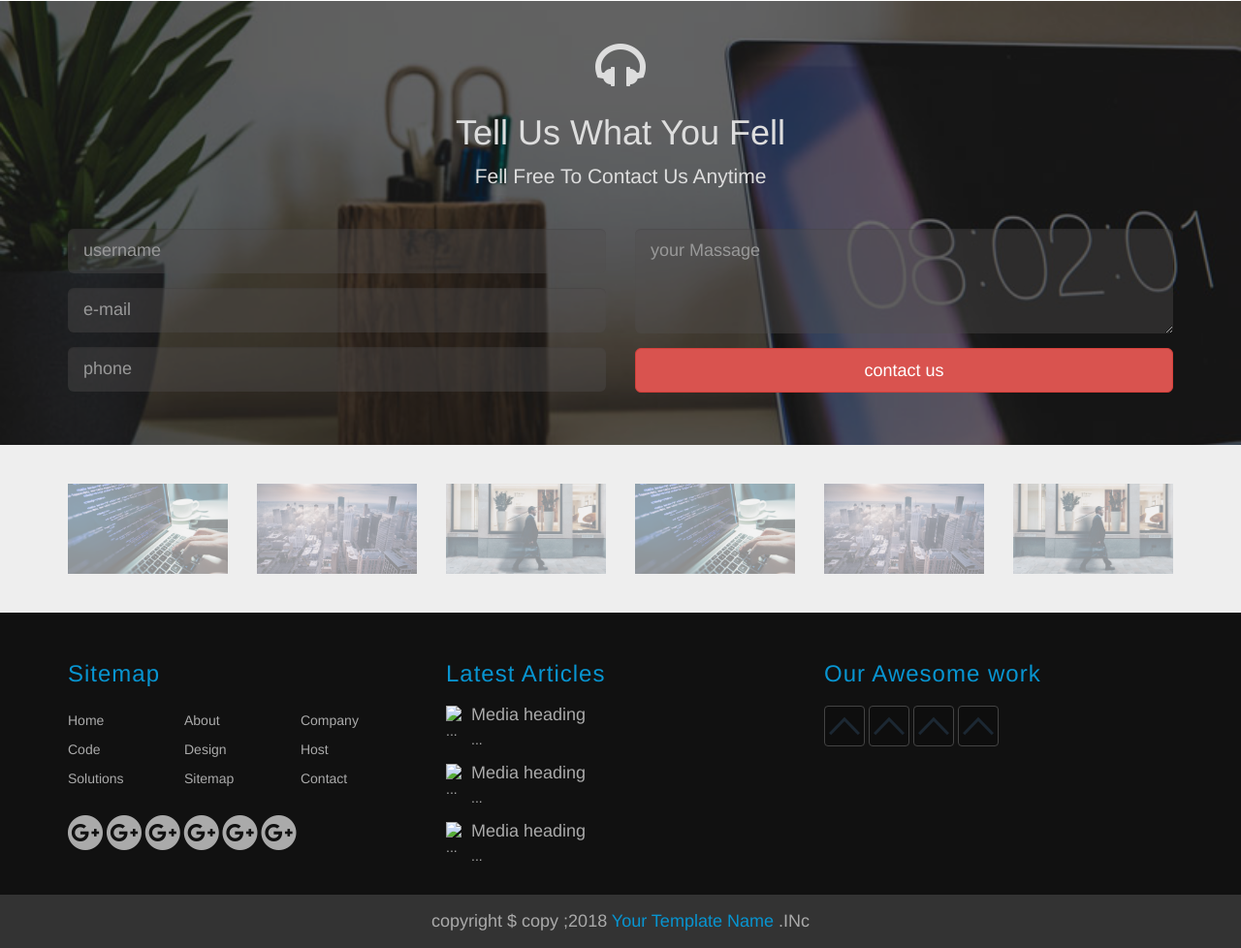
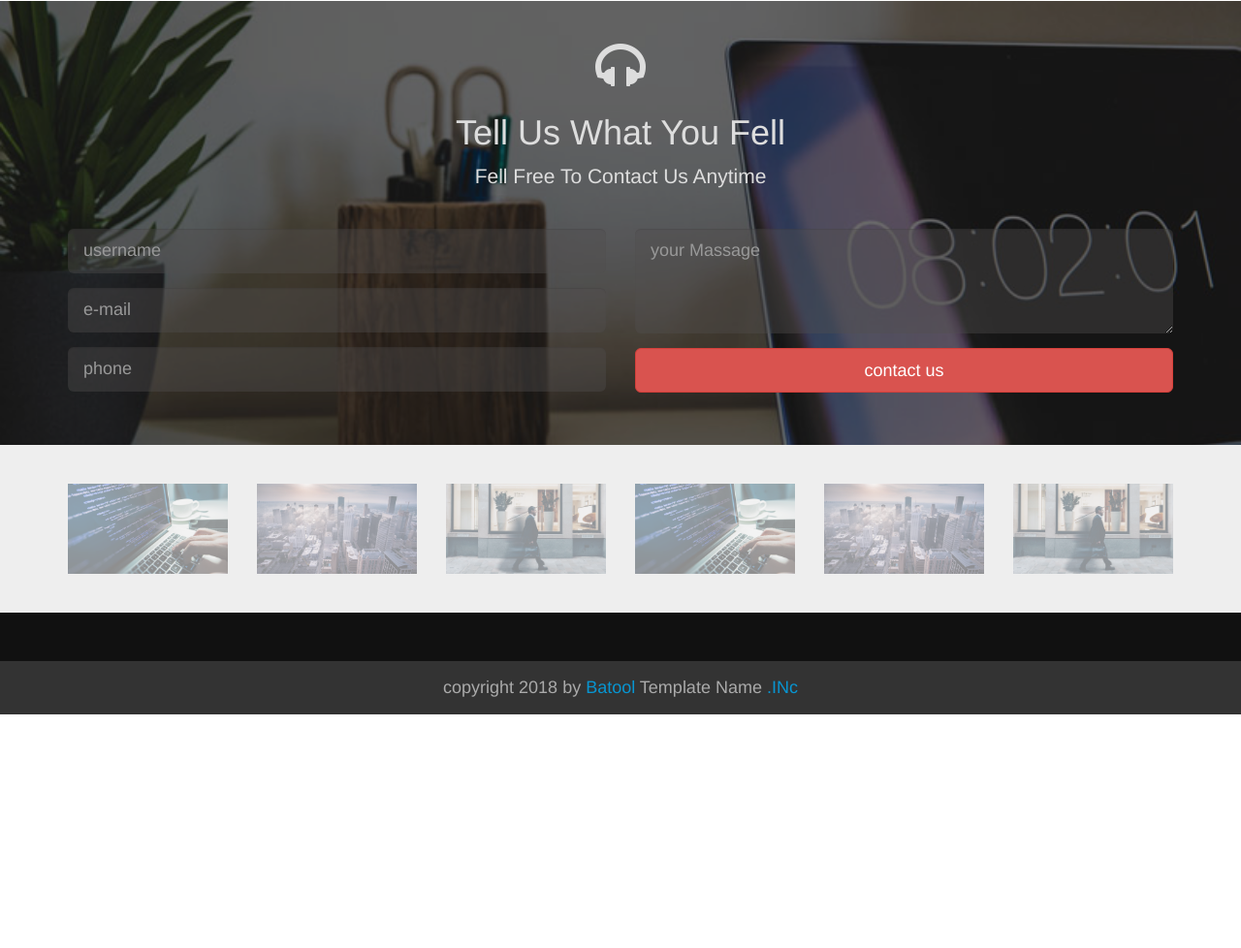
Before and after one commit to BatoolNasser96/Currencies, a plain HTML site: page index.html in a window 1280 px wide. Shown: the part 4172-5150 px from the top of the page at 97% size. After the commit the page ends 4909 px from the top, so only its background shows below. Drawn offline with Linux system fonts and the light colour scheme.

Commit message:
Add files via upload

```diff
--- a/index.html
+++ b/index.html
@@ -218,7 +218,8 @@
           </ol>
         <!-- End testimonials carousel -->
 
-       </div>
+            </div>
+          </div>
       </section>
 <!--end section Testimonials -->
 
@@ -291,7 +292,7 @@
             </div>
             </div>
     </div>
-  </div>
+
 </section>
 <!-- end section Price Table  -->
 
@@ -533,94 +534,19 @@
 
 <!-- start section  footer     -->
 <section class="footer">
-  <div class="container">
-    <div class="row">
-          <div class="col-lg-4 col-md-6">
-            <h3>Sitemap</h3>
-            <ul class="list-unstyled three-columns">
-              <li>Home</li>
-              <li>About</li>
-              <li>Company</li>
-              <li>Code</li>
-              <li>Design</li>
-              <li>Host</li>
-              <li>Solutions</li>
-              <li>Sitemap</li>
-              <li>Contact</li>
-            </ul>
-            <ul class="list-unstyled  social-list">
-                <a href="#"><i class="fa fa-google-plus-circle fa-3x"></i> </a>
-                <a href="#"><i class="fa fa-google-plus-circle fa-3x"></i> </a>
-                <a href="#"><i class="fa fa-google-plus-circle fa-3x"></i> </a>
-                <a href="#"><i class="fa fa-google-plus-circle fa-3x"></i> </a>
-                <a href="#"><i class="fa fa-google-plus-circle fa-3x"></i> </a>
-                <a href="#"><i class="fa fa-google-plus-circle fa-3x"></i> </a>
-              </ul>
 
-          </div>
-          <div class="col-lg-4 col-md-6">
-            <h3>Latest Articles</h3>
-            <div class="media">
-                <div class="media-left">
-                  <a href="#">
-                    <img class="media-object" src="..." alt="...">
-                  </a>
-                </div>
-                <div class="media-body">
-                  <h4 class="media-heading">Media heading</h4>
-                  ...
-                </div>
-              </div>
-              <div class="media">
-                  <div class="media-left">
-                    <a href="#">
-                      <img class="media-object" src="..." alt="...">
-                    </a>
-                  </div>
-                  <div class="media-body">
-                    <h4 class="media-heading">Media heading</h4>
-                    ...
-                  </div>
-                </div><div class="media">
-                    <div class="media-left">
-                      <a href="#">
-                        <img class="media-object" src="..." alt="...">
-                      </a>
-                    </div>
-                    <div class="media-body">
-                      <h4 class="media-heading">Media heading</h4>
-                      ...
-                    </div>
-                  </div>
-          </div>
-          <div class="col-lg-4 col-md-12">
-              <h3>Our Awesome work</h3>
-                  <img class="img-thumbnail" src="img/to-top.png" alt="" />
-                  <img  class="img-thumbnail" src="img/to-top.png" alt="" />
-                  <img  class="img-thumbnail" src="img/to-top.png" alt="" />
-                  <img  class="img-thumbnail" src="img/to-top.png" alt="" />
-          </div>
-
-    </div>
-
-  </div>
   <div class="copyright text-center">
-      copyright $ copy ;2018 <span> Your Template Name</span> .INc
+      copyright 2018 by <span >Batool  </span>   Template Name <span> .INc</span>
 
     </div>
 </section>
 <!-- end section   footer      -->
 
 
-
-</body>
-
 <!--<script scr="js/jquery.min.js"></script> -->
 <script src="js/jquery-3.3.1.min.js"></script>
 <script src="js/bootstrap.min.js"></script>
 <script src="js/plugins.js"></script>
 
- <script>
-   console.log('hello world');
- </script>
+    </body>
 </html>
```
